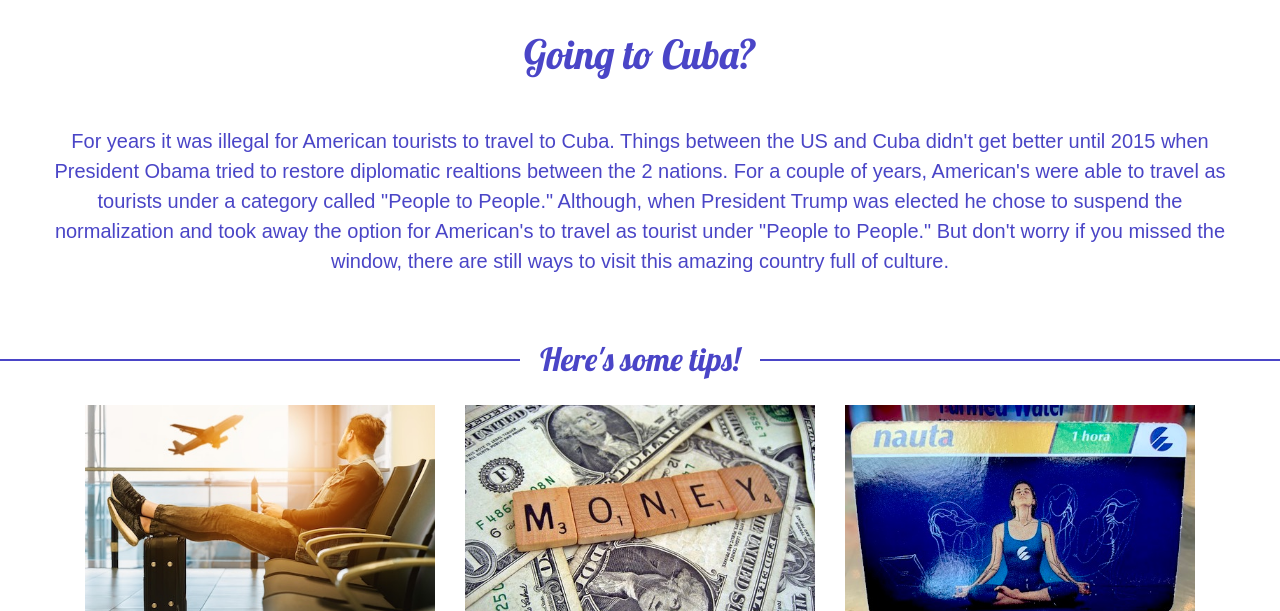
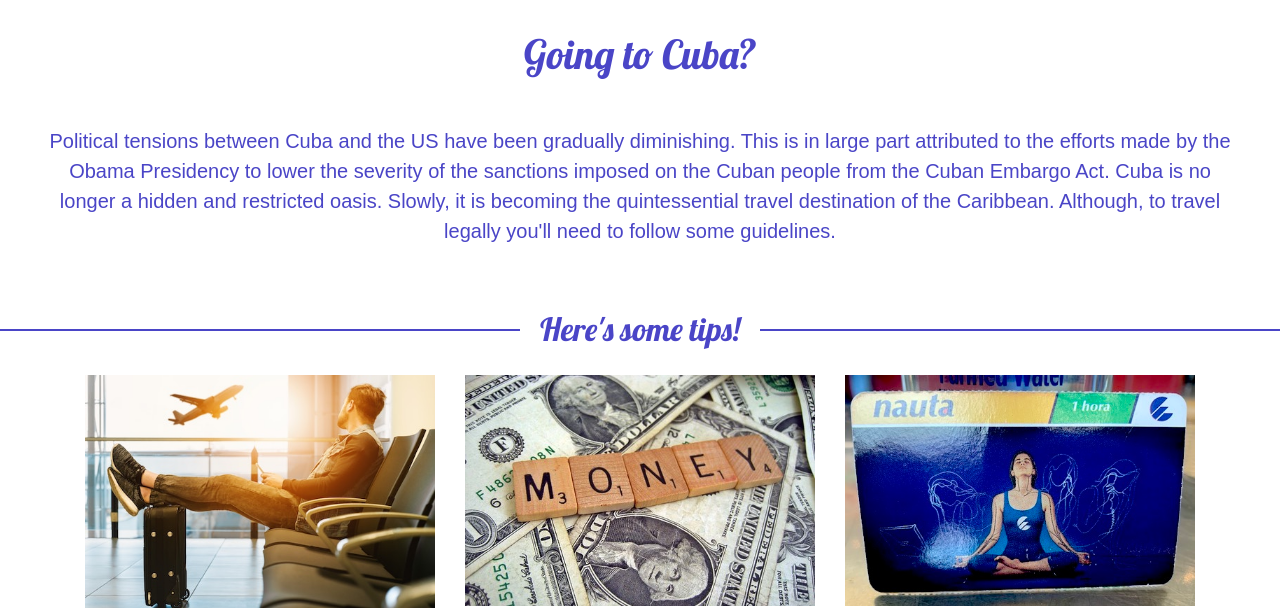
Before and after one commit to jalissa22/cubasite, a plain HTML site: page index.html in a window 1280 px wide. Shown: the part 219-830 px from the top of the page. Drawn offline with nearby package versions, Linux system fonts and the light colour scheme.

Commit message:
changed intro

```diff
--- a/index.html
+++ b/index.html
@@ -37,7 +37,7 @@
   <body>
     <h1 class="pt-5 px-3 m-0">Going to Cuba?</h1>
     <p class="p-5 lead">
-    	For years it was illegal for American tourists to travel to Cuba. Things between the US and Cuba didn't get better until 2015 when President Obama tried to restore diplomatic realtions between the 2 nations. For a couple of years, American's were able to travel as tourists under a category called "People to People." Although, when President Trump was elected he chose to suspend the normalization and took away the option for American's to travel as tourist under "People to People." But don't worry if you missed the window, there are still ways to visit this amazing country full of culture.
+    	Political tensions between Cuba and the US have been gradually diminishing. This is in large part attributed to the efforts made by the Obama Presidency to lower the severity of the sanctions imposed on the Cuban people from the Cuban Embargo Act. Cuba is no longer a hidden and restricted oasis. Slowly, it is becoming the quintessential travel destination of the Caribbean. Although, to travel legally you'll need to follow some guidelines.
 
     </p>
 
```
